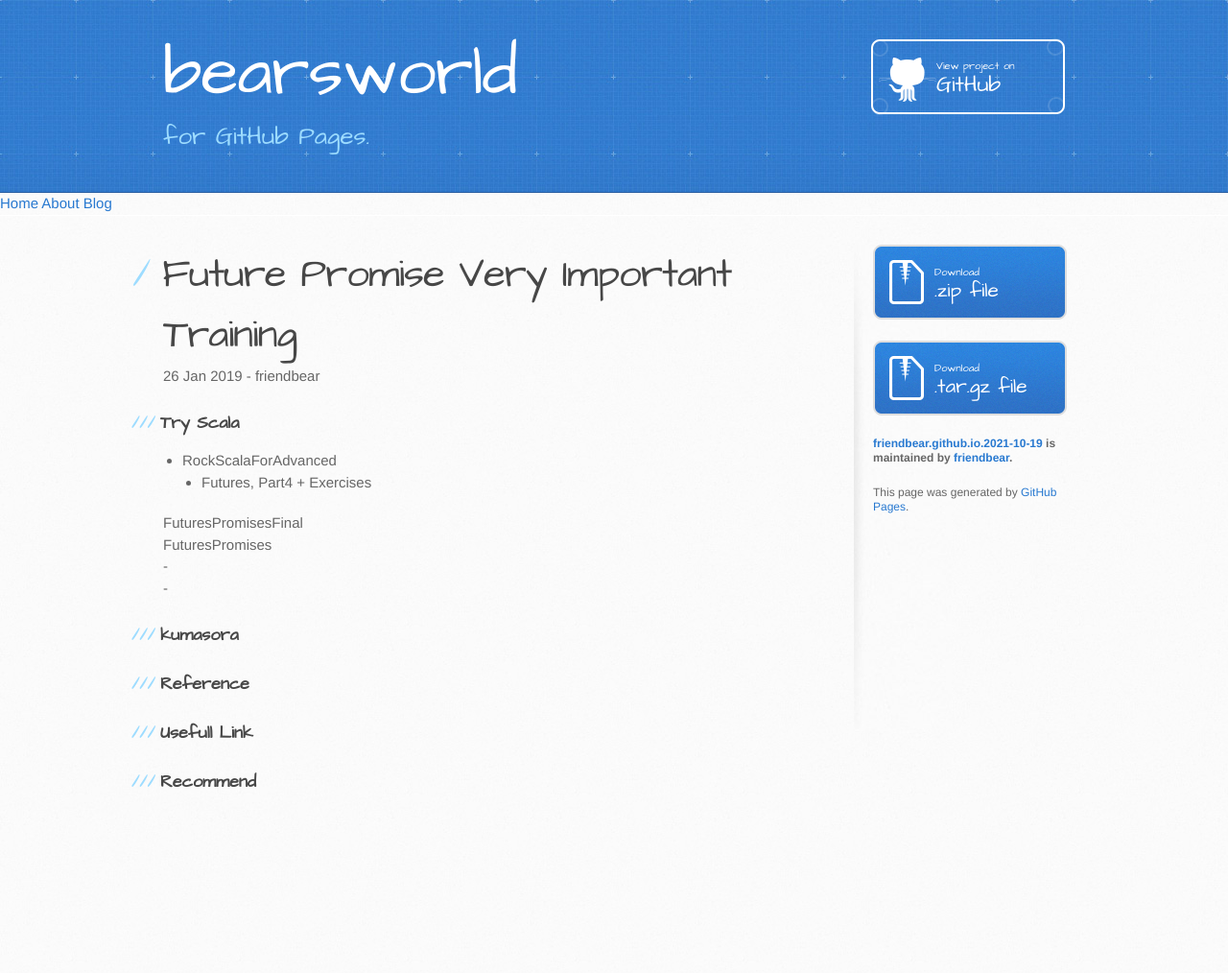
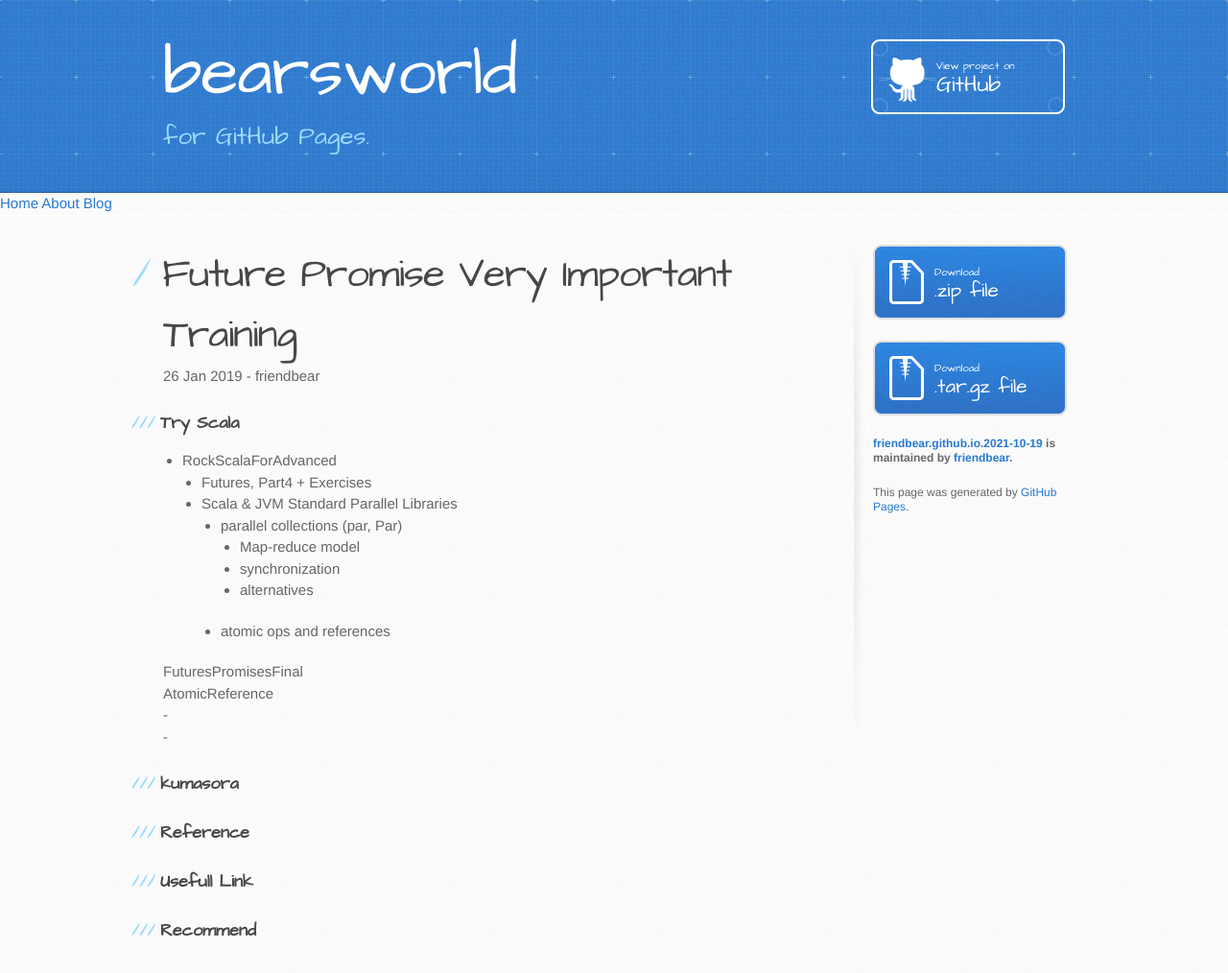
Before and after one commit to friendbear/friendbear.github.io.2021-10-19, a Jekyll site: the page built from _posts/2019-01-26-friendbear.md, in a window 1280 px wide. Shown: the whole page at 96% size. Built offline with Jekyll 4.4.1, drawn with Linux system fonts in a browser that asks for light colours; comment, search, counter and statistics services are not loaded; before the commit the page ends 900 px from its top, so only the background shows below that; part of the change alters nothing that is shown.

Commit message:
AtomicReference

```diff
--- a/_posts/2019-01-26-friendbear.md
+++ b/_posts/2019-01-26-friendbear.md
@@ -8,6 +8,12 @@ title: Future Promise Very Important Training
 ### Try Scala
 - RockScalaForAdvanced
   - Futures, Part4 + Exercises
+  - Scala & JVM Standard Parallel Libraries
+    - parallel collections (par, Par)
+      - Map-reduce model
+      - synchronization
+      - alternatives
+    - atomic ops and references
 
 <details>
 <summary>FuturesPromisesFinal</summary>
@@ -152,12 +158,37 @@ def FuturesPromisesFinal(args: String*) = {
 </details>
 
 <details>
-<summary>FuturesPromises</summary>
+<summary>AtomicReference</summary>
 <pre>
 <code>
 #!/usr/bin/env amm
 @main
-def FuturesPromises(args: String*) = {
+def AtomicReference(args: String*) = {
+  // 2 - atomic ops and references
+
+  val atomic = new AtomicReference[Int](2)
+  val atomicList = List(
+    atomic.get(), // thread-safe read
+    atomic.set(4), // thread-safe write
+    atomic.getAndSet(5), // thread safe combo
+    atomic.compareAndSet(38, 56), // if the value is 38, then set to 56
+    atomic.updateAndGet(_ + 1),
+    atomic.getAndUpdate(_ + 1),
+    atomic.accumulateAndGet(12, _ + _),
+    atomic.getAndAccumulate(12, _ + _),
+    atomic.get()
+  ).filter(_ != ())
+  atomicList.foreach(println)
+  /*
+    2
+    4
+    false
+    6
+    6
+    19
+    19
+    31
+  */
 }
 </code>
 </pre>
```
